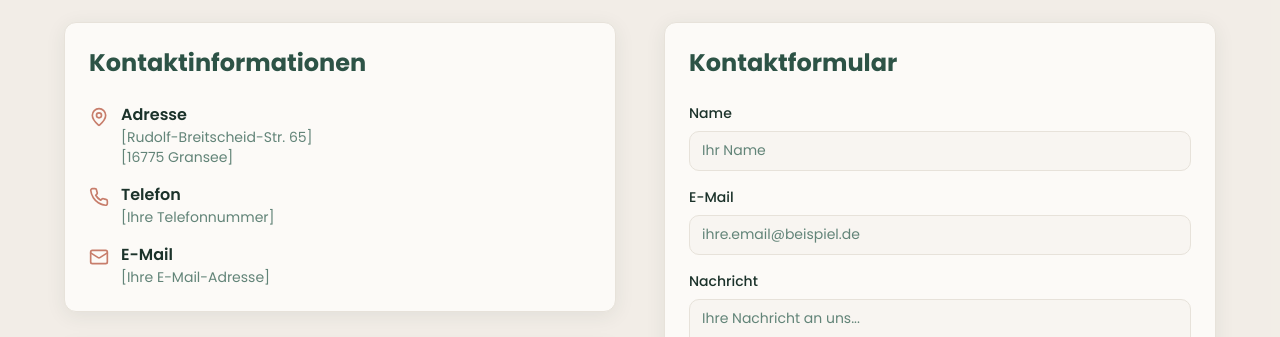
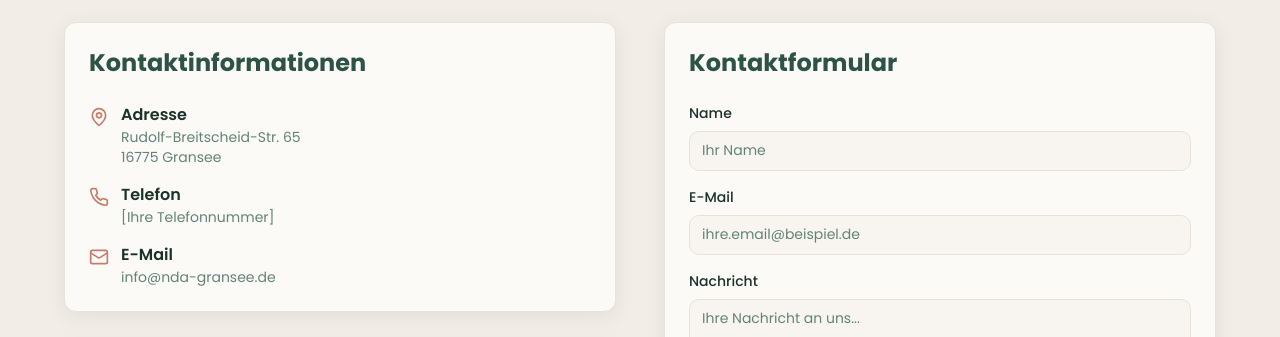
Before and after one commit to AnhAnAsian/nda-clone, a React (Vite) app: page / in a window 1280 px wide. Shown: the part 3860-4197 px from the top of the page. Built offline with nearby package versions, Linux system fonts and the light colour scheme; the HTML template or start-up script is replaced by a standard one.

Commit message:
Code edited in Lovable Code Editor

```diff
--- a/src/pages/Index.tsx
+++ b/src/pages/Index.tsx
@@ -194,9 +194,9 @@ const Index = () => {
                       <div>
                         <p className="font-semibold">Adresse</p>
                         <p className="text-muted-foreground text-sm">
-                          [Rudolf-Breitscheid-Str. 65]
+                          Rudolf-Breitscheid-Str. 65
                           <br />
-                          [16775 Gransee]
+                          16775 Gransee
                         </p>
                       </div>
                     </div>
@@ -211,7 +211,7 @@ const Index = () => {
                       <Mail className="w-5 h-5 text-accent mt-1" />
                       <div>
                         <p className="font-semibold">E-Mail</p>
-                        <p className="text-muted-foreground text-sm">[Ihre E-Mail-Adresse]</p>
+                        <p className="text-muted-foreground text-sm">info@nda-gransee.de</p>
                       </div>
                     </div>
                   </div>
```
